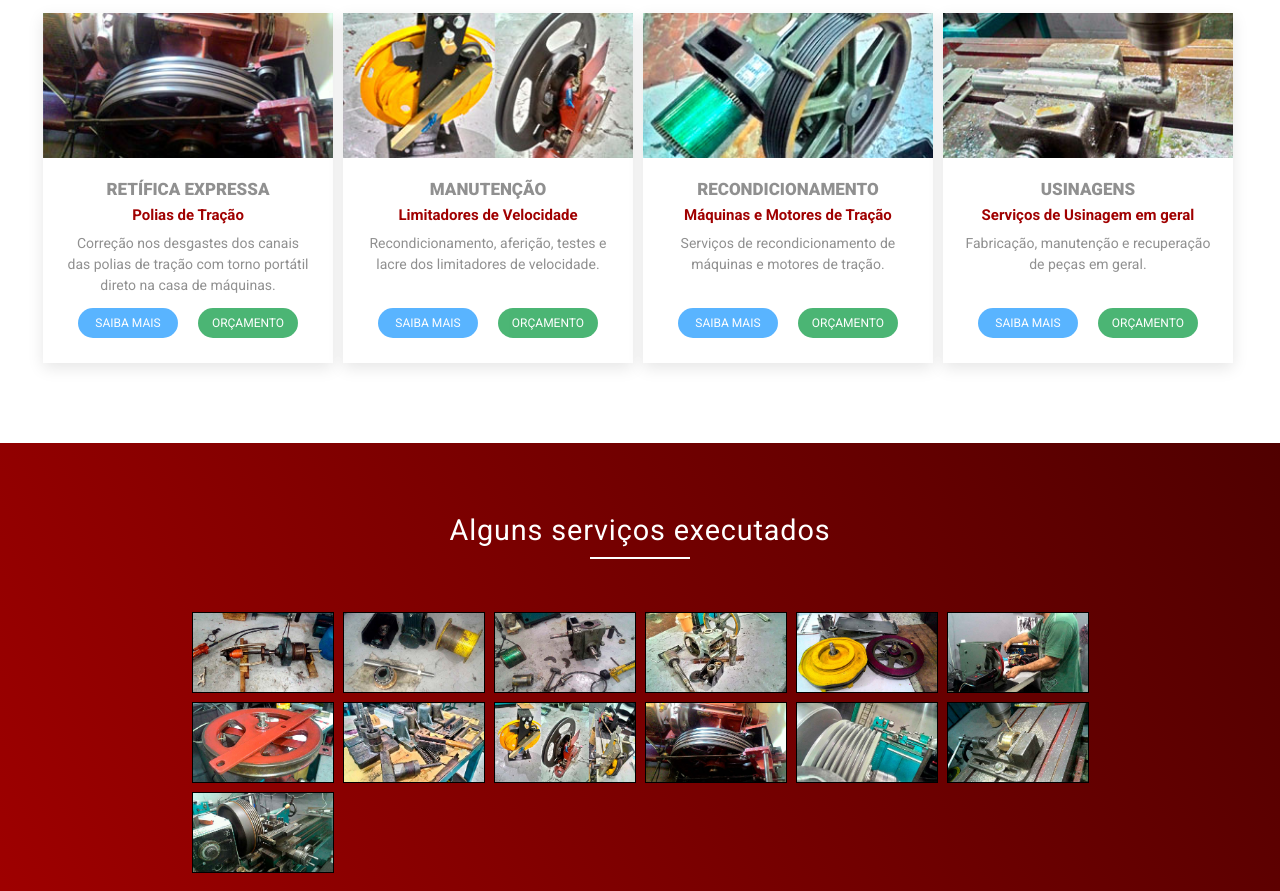
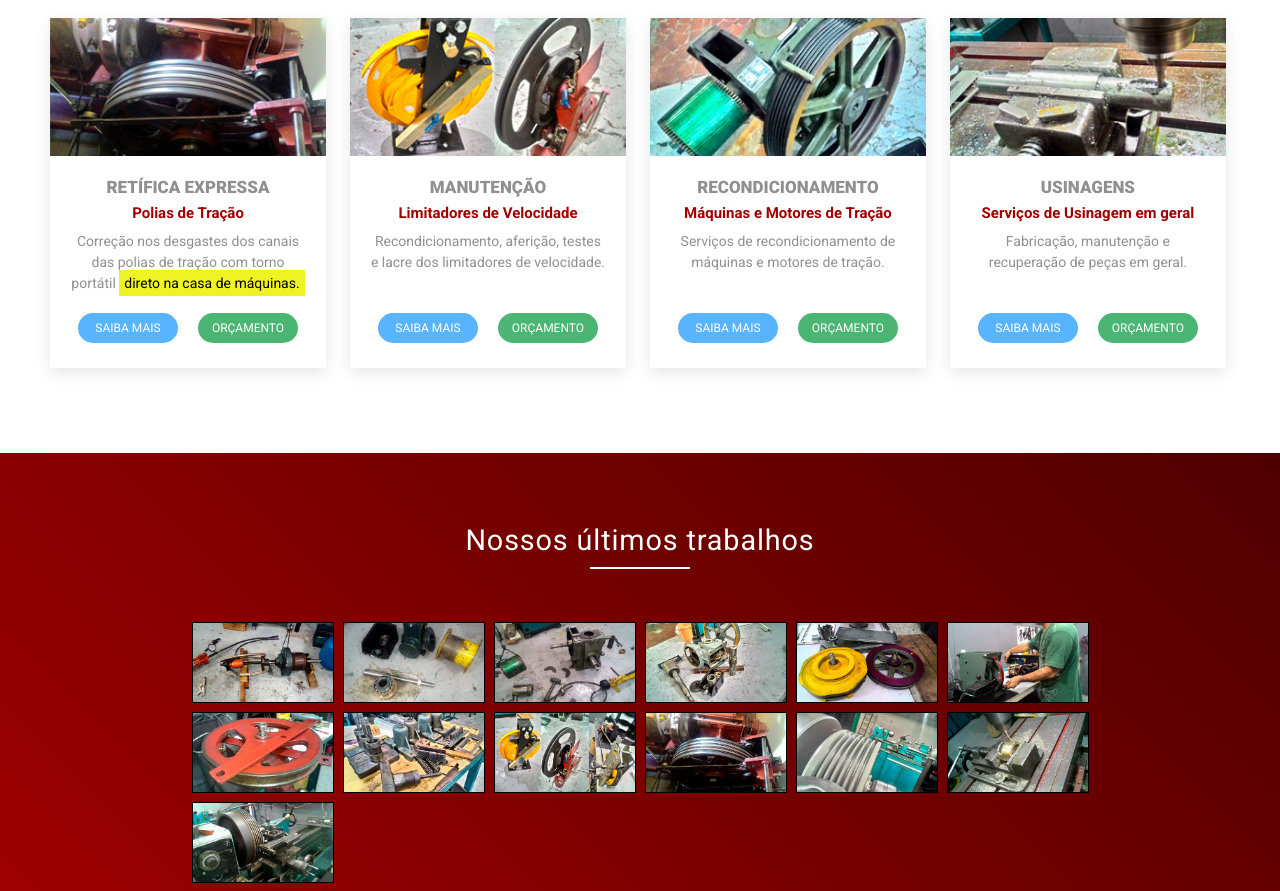
Before and after one commit to GarciaDFE/shiro, a website: page src/index.html in a window 1280 px wide. Shown: the part 596-1487 px from the top of the page. Drawn offline with Linux system fonts and the light colour scheme.

Commit message:
Ajustes degrade cross-browsers e espaçamento entre cards

```diff
--- a/src/css/1_settings/colors.css
+++ b/src/css/1_settings/colors.css
@@ -6,8 +6,6 @@
     --color-bgClean1: #FFFFFF;
     --color-bgClean2: rgb(242, 242, 242);
     --color-bgDark: #A00000;
-    --color-bgDarkGradient: linear-gradient(60deg, rgba(160,0,0,1),rgb(80,0,0,1));
-
     --color-bgMenu: rgba(240, 240, 240, 0.98);
     --color-bgBtnPri: rgba(51, 163, 255, 0.9);
     --color-bgBtnSec: rgba(35, 165, 85, 0.9);
--- a/src/css/5_objects/80_wrap-main-executados.css
+++ b/src/css/5_objects/80_wrap-main-executados.css
@@ -1,6 +1,13 @@
 .wrap-main-executados {
     width: 100%;
     box-sizing: border-box;
-    background-image: var(--color-bgDarkGradient);
+
+    background-image: linear-gradient(60deg, rgba(160,0,0,1),rgb(80,0,0,1)); /* New browsers */
+    background: #a00000; /* Old browsers */
+    background: -moz-linear-gradient(45deg, #a00000 0%, #500000 100%); /* FF3.6-15 */
+    background: -webkit-linear-gradient(45deg, #a00000 0%,#500000 100%); /* Chrome10-25,Safari5.1-6 */
+    background: linear-gradient(45deg, #a00000 0%,#500000 100%); /* W3C, IE10+, FF16+, Chrome26+, Opera12+, Safari7+ */
+    filter: progid:DXImageTransform.Microsoft.gradient( startColorstr='#a00000', endColorstr='#500000',GradientType=1 ); /* IE6-9 fallback on horizontal gradient */
+
     padding: 70px 0;
 }
--- a/src/css/6_components/50_main-servicos.css
+++ b/src/css/6_components/50_main-servicos.css
@@ -3,4 +3,5 @@
     barra de rolagem horizontal */
     margin-right: -2px;
     margin-left: -2px;
+    text-align: center;
 }
--- a/src/css/6_components/60_card-servicos.css
+++ b/src/css/6_components/60_card-servicos.css
@@ -2,71 +2,78 @@
     position: relative;
     display: inline-block;
     box-sizing: border-box;
-    margin: 10px auto;
+    margin: 15px auto;
     width: 100%;
-    /*height: 350px; /*==> para cards com tamanho fixo */
+    /*height: 350px; /*==> para cards com altura fixa */
     background-color: #ffffff;
     box-shadow: 0 5px 15px 0 rgba(0, 0, 0, 0.1);
     padding-bottom: 30px;
     text-align: center;
 }
 
-.card-jobs .title,
-.card-jobs .subtitle,
-.card-jobs .description {
+.card-jobs > .title,
+.card-jobs > .subtitle,
+.card-jobs > .description {
     width: 85%;
     margin-left: auto;
     margin-right: auto;
     margin-bottom: 10px;
 }
 
-.card-jobs .title {
+.card-jobs > .title {
     font-size: 17px;
     font-weight: 900;
     text-transform: uppercase;
 }
 
-.card-jobs .subtitle {
+.card-jobs > .subtitle {
     color: var(--color-pri);
     font-size: 15px;
     font-weight: 700;
 }
 
-.card-jobs .description {
+.card-jobs > .description {
     font-size: 14px;
     line-height: 1.5em;
     color: var(--color-sec);
 }
 
-.card-jobs .icone { /* pai controlando o tamanho do img  */
+.card-jobs > .icone { /* pai controlando o tamanho do img  */
     margin-bottom: 20px;
 }
 
-.card-jobs .icone img { /* filho com 100 % do tamanho do pai  */
+.card-jobs > .icone img { /* filho com 100 % do tamanho do pai  */
     width: 100%;
 }
 
-.card-jobs .btn {
+.card-jobs > .btn {
     margin-right: 10px;
     margin-top: 10px;
 }
 
-.card-jobs .-btncard {
+.card-jobs > .-btncard {
     background-color: var(--color-bgBtnSec);
     margin-left: 10px;
+}
+
+.card-jobs > .description .-destaque {
+    padding: 5px;
+    background-color: rgb(240, 243, 35);
+    color: var(--color-ter);
 }
 
 
 @media (min-width: 768px) {
     .card-jobs {
+        width: 95%;
         height: 420px;
     }
-    .card-jobs .btn {
+    .card-jobs > .btn {
         position: absolute;
         bottom: 25px;
         transform: translateX(-110%);
     }
-    .card-jobs .-btncard {
+    .card-jobs > .-btncard {
         position: absolute;
         bottom: 25px;
         transform: translateX(0);
@@ -75,14 +82,15 @@
 
 @media (min-width: 1024px) {
     .card-jobs {
+        width: 95%;
         height: 350px;
     }
-    .card-jobs .btn {
+    .card-jobs > .btn {
         position: absolute;
         bottom: 25px;
         transform: translateX(-110%);
     }
-    .card-jobs .-btncard {
+    .card-jobs > .-btncard {
         position: absolute;
         bottom: 25px;
         transform: translateX(0);
--- a/src/index.html
+++ b/src/index.html
@@ -95,7 +95,7 @@
                         <dd class="icone"><img src="img/imgServicosPoliaTracaoLocal.jpg" alt=""></dd>
                         <dt class="title">Retífica Expressa</dt>
                         <dd class="subtitle">Polias de Tração</dt>
-                        <dd class="description">Correção nos desgastes dos canais das polias de tração com torno portátil direto na casa de máquinas.</dd>
+                        <dd class="description">Correção nos desgastes dos canais das polias de tração com torno portátil <strong class="-destaque">direto na casa de máquinas.</strong></dd>
                         <dd class="btn"><a href="servretpolias.html">Saiba Mais</a></dd>
                         <dd class="btn -btncard"><a href="contatos.html">Orçamento</a></dd>
                     </dl>
@@ -135,7 +135,7 @@
 
         <section class="wrap-main-executados">
             <div class="main-executados row">
-                <h1 class="main-title -negativo">Alguns serviços executados</h1>
+                <h1 class="main-title -negativo">Nossos últimos trabalhos</h1>
 
                 <div id="myGalleryExecutados" data-nanogallery2 = '{
                     "thumbnailAlignment": "center",
```
Also changed, not shown: dist/css/styles.min.css, dist/index.html, 2 other files.
